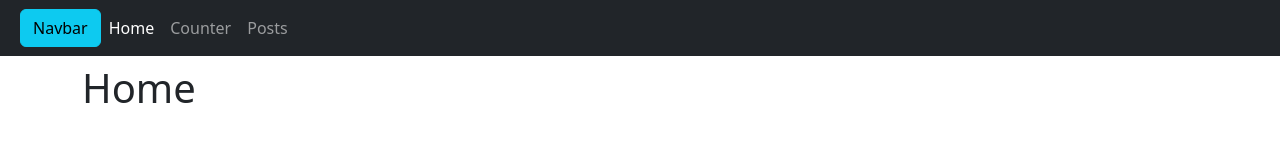
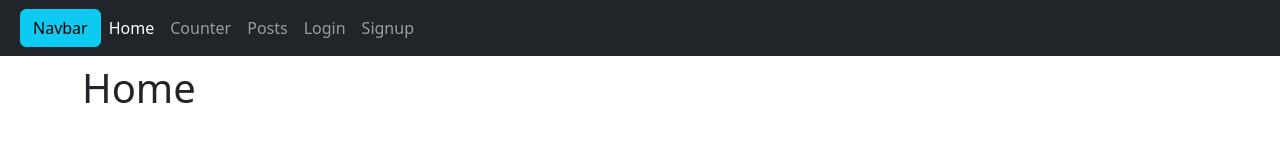
Before and after one commit to Vineeth543/ngrx-state, an Angular app: page /home in a window 1280 px wide. Shown: the top 160 px of the page. Built offline with nearby package versions, Linux system fonts and the light colour scheme; what @ngrx/store would draw is missing.

Commit message:
added login component

```diff
--- a/src/app/app-routing.module.ts
+++ b/src/app/app-routing.module.ts
@@ -16,6 +16,10 @@ const routes: Routes = [
     loadChildren: () =>
       import('./posts/posts.module').then((m) => m.PostsModule),
   },
+  {
+    path: 'auth',
+    loadChildren: () => import('./auth/auth.module').then((m) => m.AuthModule),
+  },
 ];
 
 @NgModule({
--- /dev/null
+++ b/src/app/auth/login/login.component.html
@@ -0,0 +1,29 @@
+<div class="w-50 m-auto">
+  <h1 class="text-center">Login</h1>
+  <hr />
+  <form [formGroup]="loginForm" (ngSubmit)="onLogin()">
+    <div class="mb-3">
+      <label class="mb-2">Email</label>
+      <input type="email" class="form-control" formControlName="email" />
+      <div
+        *ngIf="showEmailErrors()"
+        class="p-1 mt-2 text-danger-emphasis bg-danger-subtle border border-danger-subtle rounded-3"
+      >
+        {{ showEmailErrors() }}
+      </div>
+    </div>
+    <div class="mb-3">
+      <label class="mb-2">Password</label>
+      <input type="password" class="form-control" formControlName="password" />
+      <div
+        *ngIf="showPasswordErrors()"
+        class="p-1 mt-2 text-danger-emphasis bg-danger-subtle border border-danger-subtle rounded-3"
+      >
+        {{ showPasswordErrors() }}
+      </div>
+    </div>
+    <div>
+      <button class="btn btn-info" [disabled]="!loginForm.valid">Login</button>
+    </div>
+  </form>
+</div>
--- /dev/null
+++ b/src/app/auth/login/login.component.ts
@@ -0,0 +1,50 @@
+import { Component } from '@angular/core';
+import { FormControl, FormGroup, Validators } from '@angular/forms';
+
+@Component({
+  selector: 'app-login',
+  templateUrl: './login.component.html',
+  styleUrls: ['./login.component.less'],
+})
+export class LoginComponent {
+  loginForm!: FormGroup;
+
+  ngOnInit(): void {
+    this.loginForm = new FormGroup({
+      email: new FormControl('', [Validators.required, Validators.email]),
+      password: new FormControl('', [
+        Validators.required,
+        Validators.minLength(8),
+      ]),
+    });
+  }
+
+  showEmailErrors(): string | void {
+    const emailForm = this.loginForm.get('email');
+    if (emailForm?.touched && !emailForm.valid) {
+      if (emailForm.errors?.['required']) {
+        return 'Email is required';
+      }
+      if (emailForm.errors?.['email']) {
+        return 'Email should be valid';
+      }
+    }
+  }
+
+  showPasswordErrors(): string | void {
+    const passwordForm = this.loginForm.get('password');
+    if (passwordForm?.touched && !passwordForm.valid) {
+      if (passwordForm.errors?.['required']) {
+        return 'Password is required';
+      }
+      if (passwordForm.errors?.['minlength']) {
+        return 'Password must atleast have 8 characters';
+      }
+    }
+  }
+
+  onLogin(): void {
+    if (!this.loginForm.valid) return;
+    console.log(this.loginForm.value);
+  }
+}
--- a/src/app/shared/components/header/header.component.html
+++ b/src/app/shared/components/header/header.component.html
@@ -18,6 +18,19 @@
             >Posts</a
           >
         </li>
+        <li class="nav-item">
+          <a class="nav-link" routerLink="/auth" routerLinkActive="active"
+            >Login</a
+          >
+        </li>
+        <li class="nav-item">
+          <a
+            class="nav-link"
+            routerLink="/auth/signup"
+            routerLinkActive="active"
+            >Signup</a
+          >
+        </li>
       </ul>
     </div>
   </div>
```
Also changed, not shown: src/app/auth/auth.module.ts (added, +21 -0 lines), src/app/auth/login/login.component.less (added).
